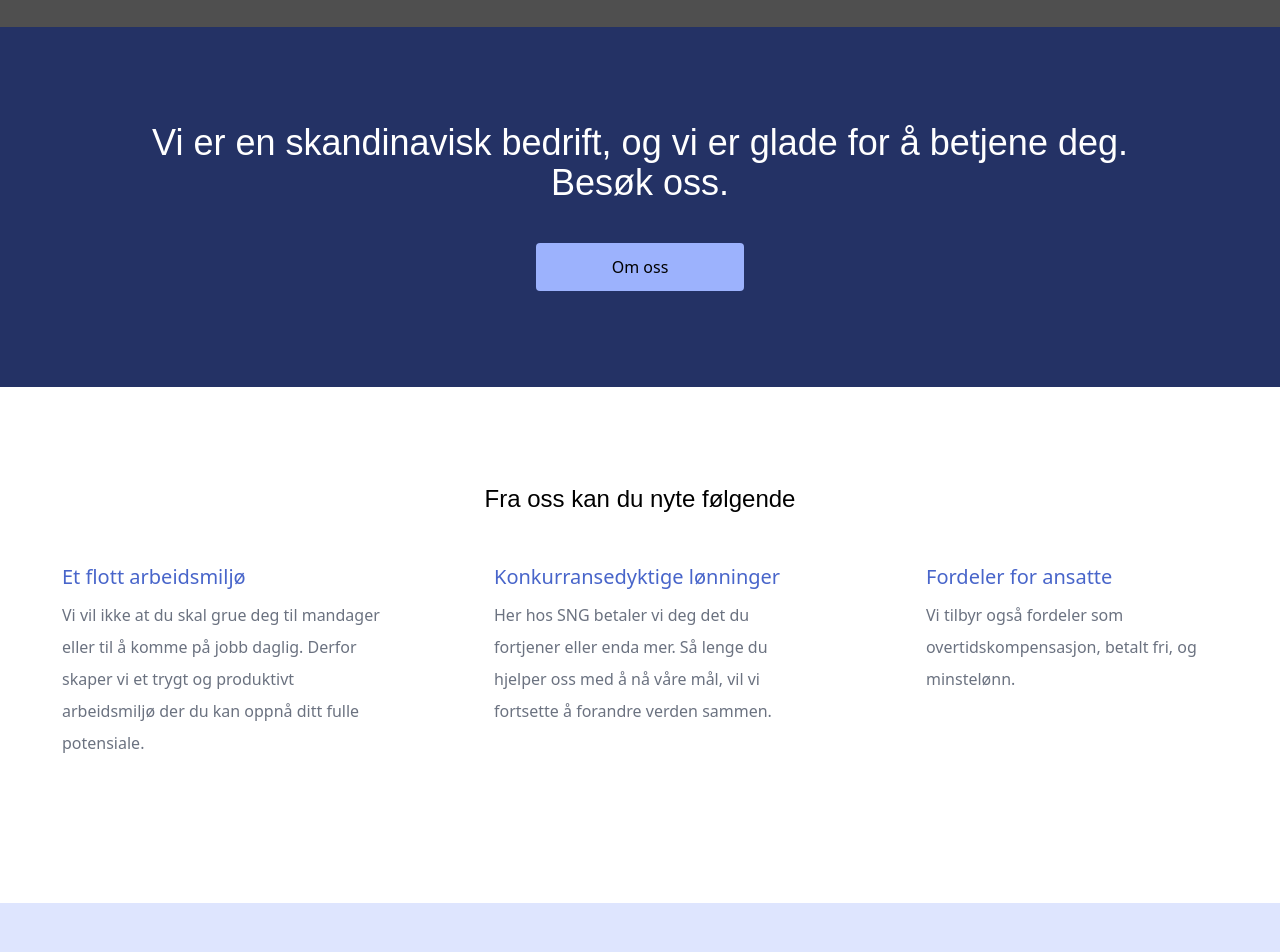
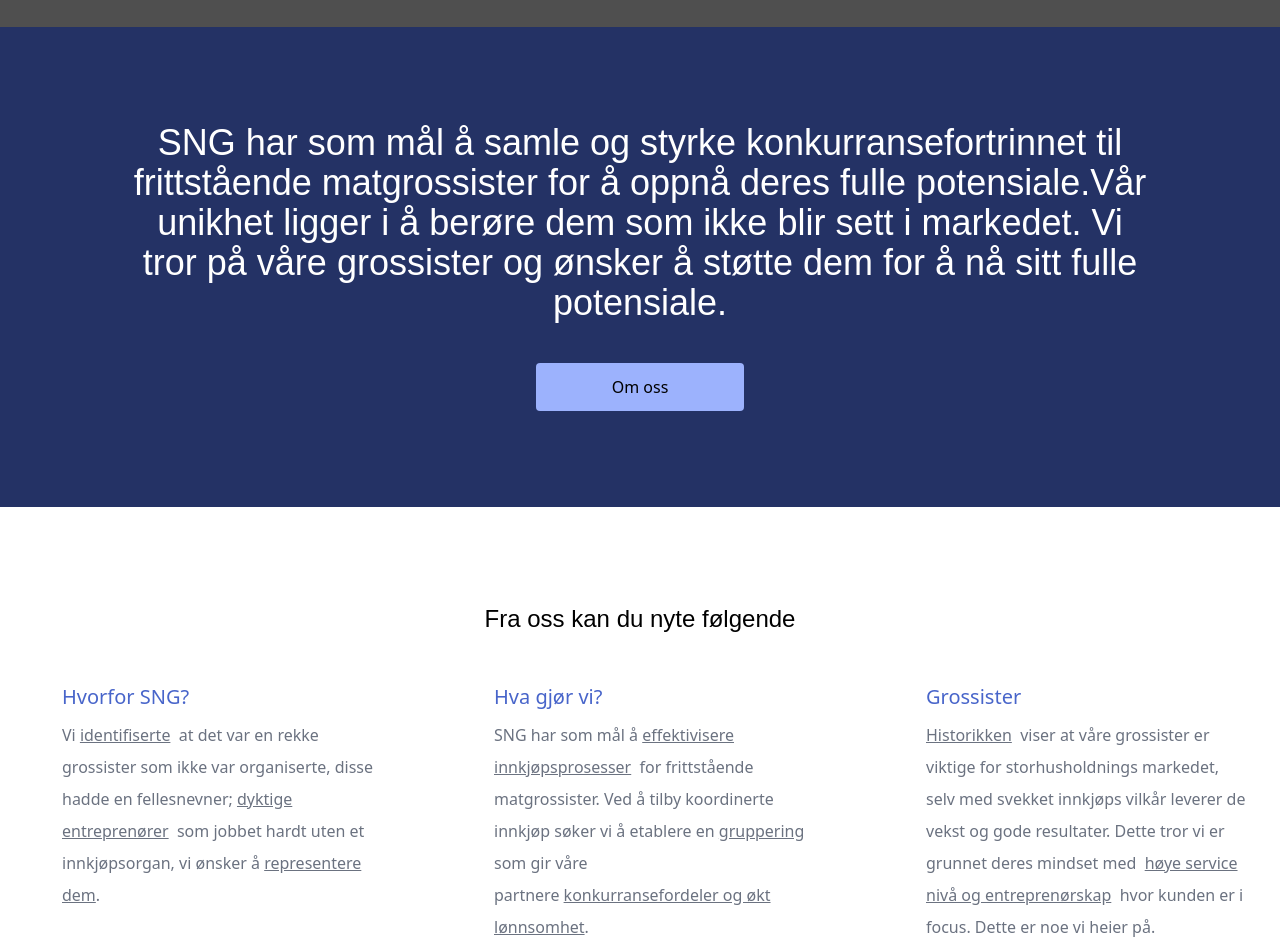
Before and after one commit to davemarong/sng-nextjs, a Next.js app: page / in a window 1280 px wide. Shown: the part 880-1832 px from the top of the page. Built offline with nearby package versions, Linux system fonts and the light colour scheme; grey boxes are pictures that could not be loaded.

Commit message:
Updates from cassandra

```diff
--- a/src/components/banners/Banner1.tsx
+++ b/src/components/banners/Banner1.tsx
@@ -7,9 +7,11 @@ import LightPrimaryButton from "../buttons/LightPrimaryButton";
 const Banner = () => {
   return (
     <div className="bg-primary-800 py-24 w-full flex justify-center items-center flex-col">
-      <h2 className="font-poppins text-center mb-10 mx-8 text-2xl max-w-screen-lg lg:text-4xl text-white">
-        Vi er en skandinavisk bedrift, og vi er glade for å betjene deg. Besøk
-        oss.
+      <h2 className="font-poppins text-center mb-10 mx-8 text-lg max-w-screen-lg lg:text-4xl text-white">
+        SNG har som mål å samle og styrke konkurransefortrinnet til frittstående
+        matgrossister for å oppnå deres fulle potensiale.Vår unikhet ligger i å
+        berøre dem som ikke blir sett i markedet. Vi tror på våre grossister og
+        ønsker å støtte dem for å nå sitt fulle potensiale.
       </h2>
       <Link href="/om-oss">
         <LightPrimaryButton>Om oss</LightPrimaryButton>
--- a/src/components/banners/Banner2.tsx
+++ b/src/components/banners/Banner2.tsx
@@ -8,31 +8,36 @@ const Banner2 = () => (
     <div className="flex flex-col gap-14 lg:gap-28 my-12 ml-7 lg:flex-row">
       <div className="flex-1">
         <h4 className="text-xl font-medium text-primary-600 text-left max-w-xs">
-          Et flott arbeidsmiljø
+          Hvorfor SNG?
         </h4>
         <p className="text-left text-gray-500 leading-8 pt-2 text-base max-w-xs">
-          Vi vil ikke at du skal grue deg til mandager eller til å komme på jobb
-          daglig. Derfor skaper vi et trygt og produktivt arbeidsmiljø der du
-          kan oppnå ditt fulle potensiale.
+          Vi <u>identifiserte</u>&nbsp; at det var en rekke grossister som ikke
+          var organiserte, disse hadde en fellesnevner;{" "}
+          <u>dyktige entreprenører</u>&nbsp; som jobbet hardt uten et
+          innkjøpsorgan, vi ønsker å <u>representere dem</u>.
         </p>
       </div>
       <div className="flex-1">
         <h4 className="text-xl font-medium text-primary-600 text-left max-w-xs">
-          Konkurransedyktige lønninger
+          Hva gjør vi?
         </h4>
         <p className="text-left text-gray-500 leading-8 pt-2 max-w-xs">
-          Her hos SNG betaler vi deg det du fortjener eller enda mer. Så lenge
-          du hjelper oss med å nå våre mål, vil vi fortsette å forandre verden
-          sammen.
+          SNG har som mål å <u>effektivisere innkjøpsprosesser</u>&nbsp; for
+          frittstående matgrossister. Ved å tilby koordinerte innkjøp søker vi å
+          etablere en <u>gruppering</u>&nbsp; som gir våre partnere&nbsp;
+          <u>konkurransefordeler og økt lønnsomhet</u>.
         </p>
       </div>
       <div className="flex-1">
         <h4 className="text-xl font-medium text-primary-600 text-left max-w-xs">
-          Fordeler for ansatte
+          Grossister{" "}
         </h4>
         <p className="text-left text-gray-500 leading-8 pt-2 text-base max-w-xs">
-          Vi tilbyr også fordeler som overtidskompensasjon, betalt fri, og
-          minstelønn.
+          <u>Historikken</u>&nbsp; viser at våre grossister er viktige for
+          storhusholdnings markedet, selv med svekket innkjøps vilkår leverer de
+          vekst og gode resultater. Dette tror vi er grunnet deres mindset med
+          &nbsp;<u>høye service nivå og entreprenørskap</u>&nbsp; hvor kunden er
+          i focus. Dette er noe vi heier på.
         </p>
       </div>
     </div>
--- a/src/components/nav/Nav.tsx
+++ b/src/components/nav/Nav.tsx
@@ -34,7 +34,7 @@ const Nav = () => {
         </button>
       </div>
       <div
-        className={`w-full flex flex-col gap-6 mt-4 sm:flex-row sm:mt-0 sm:justify-center flex-grow sm:flex sm:items-center sm:w-auto ${
+        className={`w-full flex flex-col gap-6 mt-4 sm:flex-row sm:mt-0 sm:justify-end sm:gap-12 flex-grow sm:flex sm:items-center sm:w-auto ${
           isOpen ? "flex" : "hidden"
         }`}
       >
@@ -53,9 +53,9 @@ const Nav = () => {
           );
         })}
       </div>
-      <Link href="/kontakt" className="w-52 hidden lg:block">
+      {/* <Link href="/kontakt" className="w-52 hidden lg:block">
         <LightPrimaryButton>Kontakt oss</LightPrimaryButton>
-      </Link>
+      </Link> */}
     </nav>
   );
 };
--- a/src/pages/grossister/index.tsx
+++ b/src/pages/grossister/index.tsx
@@ -9,15 +9,15 @@ import HomeIcon from "@mui/icons-material/Home";
 import PlaceIcon from "@mui/icons-material/Place";
 import SearchIcon from "@mui/icons-material/Search";
 const Grossister = () => {
-  const [filteredData, setFilteredData] = useState(GrossisterData);
-  const handleFilter = (e: any) => {
-    const filtered = GrossisterData.filter((item) =>
-      item.title
-        .toLocaleLowerCase()
-        .includes(e.target.value.toLocaleLowerCase())
-    );
-    setFilteredData(filtered);
-  };
+  // const [filteredData, setFilteredData] = useState(GrossisterData);
+  // const handleFilter = (e: any) => {
+  //   const filtered = GrossisterData.filter((item) =>
+  //     item.title
+  //       .toLocaleLowerCase()
+  //       .includes(e.target.value.toLocaleLowerCase())
+  //   );
+  //   setFilteredData(filtered);
+  // };
   return (
     <div>
       <div className="bg-nature4 bg-cover flex justify-center items-center">
@@ -36,21 +36,36 @@ const Grossister = () => {
           </div>
         </div>
       </div>
-      <div className="flex justify-center my-16">
+      <div className="flex flex-col gap-4 items-center justify-center my-16">
         <p className="max-w-xl mx-10 lg:mx-0">
-          <span className="text-primary-600 font-bold text-xl">
-            Vi har et bredt nettverk{" "}
-          </span>
+          {/*
           av pålitelige grossister fra hele landet som utgjør ryggraden i vår
           virksomhet. Disse verdifulle samarbeidspartnerne bidrar til mangfoldet
           og kvaliteten av produktene vi tilbyr. Vi setter stor pris på det
           gjensidige samarbeidet, og sammen streber vi mot felles suksess og
           forbedring. Med dedikerte partnere og et sterkt team arbeider vi for å
           levere kvalitetsprodukter og tjenester, og vi er takknemlige for
-          muligheten til å skape positive endringer sammen i Norge.
+          muligheten til å skape positive endringer sammen i Norge. */}
+          <span className="text-primary-600 font-bold text-xl">
+            I dag består SNG av 9 grossister
+          </span>
+          , og vi er i vekst. Våre grossister er lokalisert rundt omkring i
+          Norge med et sterkt fotfeste på østlandet. Vi ser verdien i de små
+          frittstående grossistene og deres entreprenørskap i storhusholdnings
+          markedet og derfor har vi <u>tatt på oss oppgaven å styrke dem</u>.
         </p>
+        <p className="max-w-xl mx-10 lg:mx-0">
+          Våre grossister er fullsortimentgrossister, med et bredt vare
+          kategorier, innen Tørrvarer, Øvrig kolonial, Bake-off Ost & meieri og
+          Non food.
+        </p>
+        {/* <div className="max-w-xl sm:w-full mx-10 lg:mx-0"> */}
+        <p className="max-w-xl sm:w-full mx-10 sm:mx-0 mr-auto text-left">
+          Under ser du oversikten til våre grossister.
+        </p>
+        {/* </div> */}
       </div>
-      <div className="flex flex-wrap justify-center">
+      {/* <div className="flex flex-wrap justify-center">
         <p className="w-full text-lg text-center pb-2">
           Søk etter våre grossister
         </p>
@@ -65,9 +80,9 @@ const Grossister = () => {
             required
           />
         </search>
-      </div>
+      </div> */}
       <div className="flex flex-wrap justify-evenly m-16 gap-16 lg:gap-10 lg:m-20">
-        {filteredData.map((item) => {
+        {GrossisterData.map((item) => {
           return (
             <div
               key={item.id}
@@ -117,9 +132,9 @@ const Grossister = () => {
             </div>
           );
         })}
-        {filteredData.length == 0 && (
+        {/* {filteredData.length == 0 && (
           <p className="text-lg">Vi finner ingen grossister her...</p>
-        )}
+        )} */}
       </div>
       <hr className="w-64 h-1 mx-auto my-4 bg-primary-500 border-0 rounded md:my-10" />
       <p className="text-center text-lg pb-4">
--- a/src/pages/om-oss/index.tsx
+++ b/src/pages/om-oss/index.tsx
@@ -16,13 +16,8 @@ const OmOss = () => {
         </h2>
         <div className="flex justify-center">
           <p className="max-w-2xl text-center">
-            Lorem ipsum dolor sit amet, consectetur adipiscing elit, sed do
-            eiusmod tempor incididunt ut labore et dolore magna aliqua. Ut enim
-            ad minim veniam, quis nostrud exercitation ullamco laboris nisi ut
-            aliquip ex ea commodo consequat. Duis aute irure dolor in
-            reprehenderit in voluptate velit esse cillum dolore eu fugiat nulla
-            pariatur. Excepteur sint occaecat cupidatat non proident, sunt in
-            culpa qui officia deserunt mollit anim id est laborum.
+            SNG skal være den naturlige partneren for uavhengige etniske
+            matgrossister og dermed bidra til utvikling av entreprenørskap
           </p>
         </div>
         <div className="flex-col 2xl:flex-row justify-center flex my-14 gap-16 2xl:my-28 2xl:gap-28 2xl:items-center">
@@ -37,18 +32,14 @@ const OmOss = () => {
             <h2 className="text-center text-2xl mb-8">Hva gjør SNG?</h2>
             <div className="flex justify-center ">
               <p className="max-w-xl text-center">
-                Lorem ipsum dolor sit amet, consectetur adipiscing elit, sed do
-                eiusmod tempor incididunt ut labore et dolore magna aliqua. Ut
-                enim ad minim veniam, quis nostrud exercitation ullamco laboris
-                nisi ut aliquip ex ea commodo consequat. Duis aute irure dolor
-                in reprehenderit in voluptate velit esse cillum dolore eu fugiat
-                nulla pariatur. Excepteur sint occaecat cupidatat non proident,
-                sunt in culpa qui officia deserunt mollit anim id est laborum.
+                Vår unikhet ligger i å berøre dem som ikke blir sett i markedet.
+                Vi tror på våre grossister og ønsker å støtte dem for å nå sitt
+                fulle potensiale.
               </p>
             </div>
           </div>
         </div>
-        <div className="flex-col-reverse 2xl:flex-row flex py-14 gap-16 2xl:py-28 2xl:gap-28 2xl:items-center ">
+        {/* <div className="flex-col-reverse 2xl:flex-row flex py-14 gap-16 2xl:py-28 2xl:gap-28 2xl:items-center ">
           <div>
             <h2 className="text-center text-2xl mb-8">Historien til SNG</h2>
             <div className="flex justify-center">
@@ -70,7 +61,7 @@ const OmOss = () => {
             alt=""
             className="m-auto rounded"
           />
-        </div>
+        </div> */}
       </div>
     </div>
   );
```
Also changed, not shown: public/contact.jpg (deleted).
